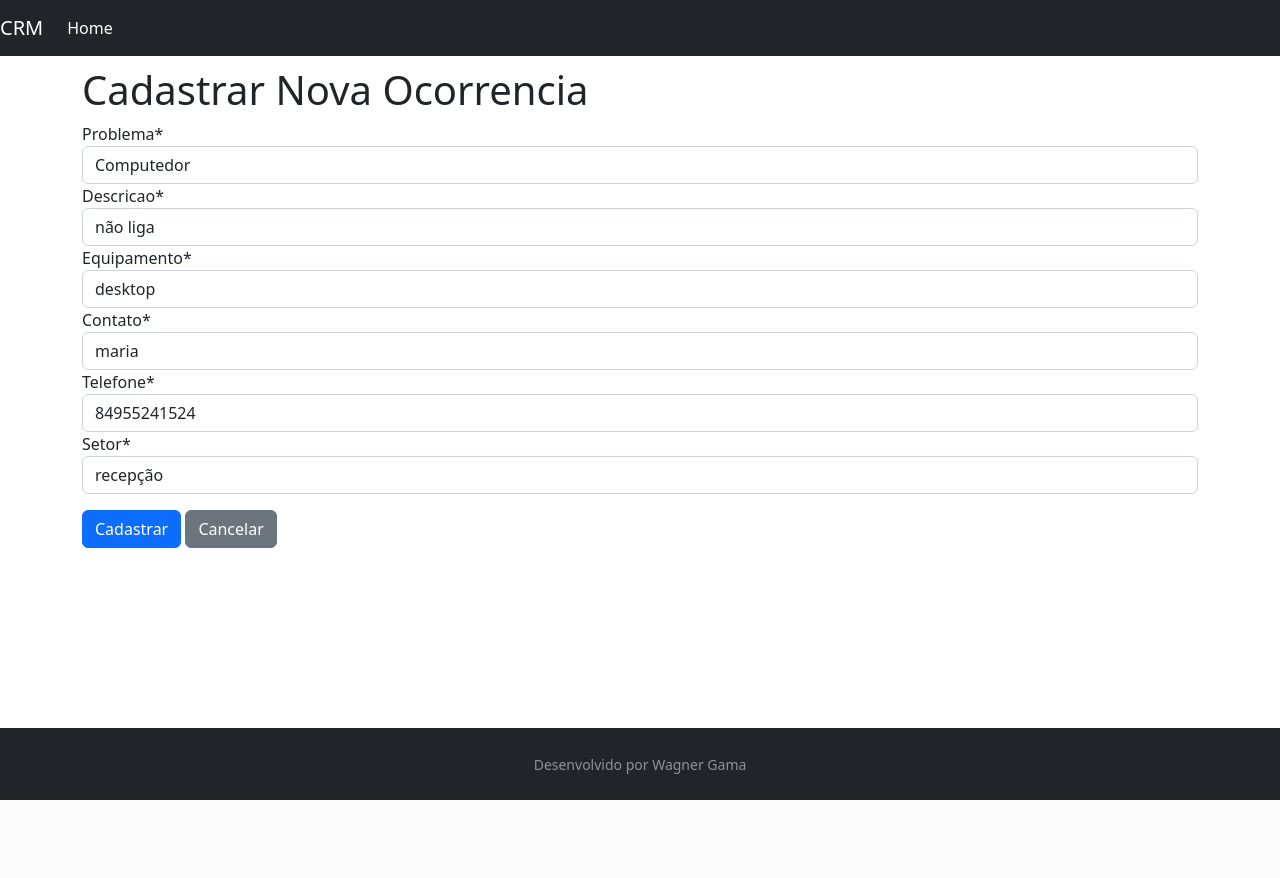
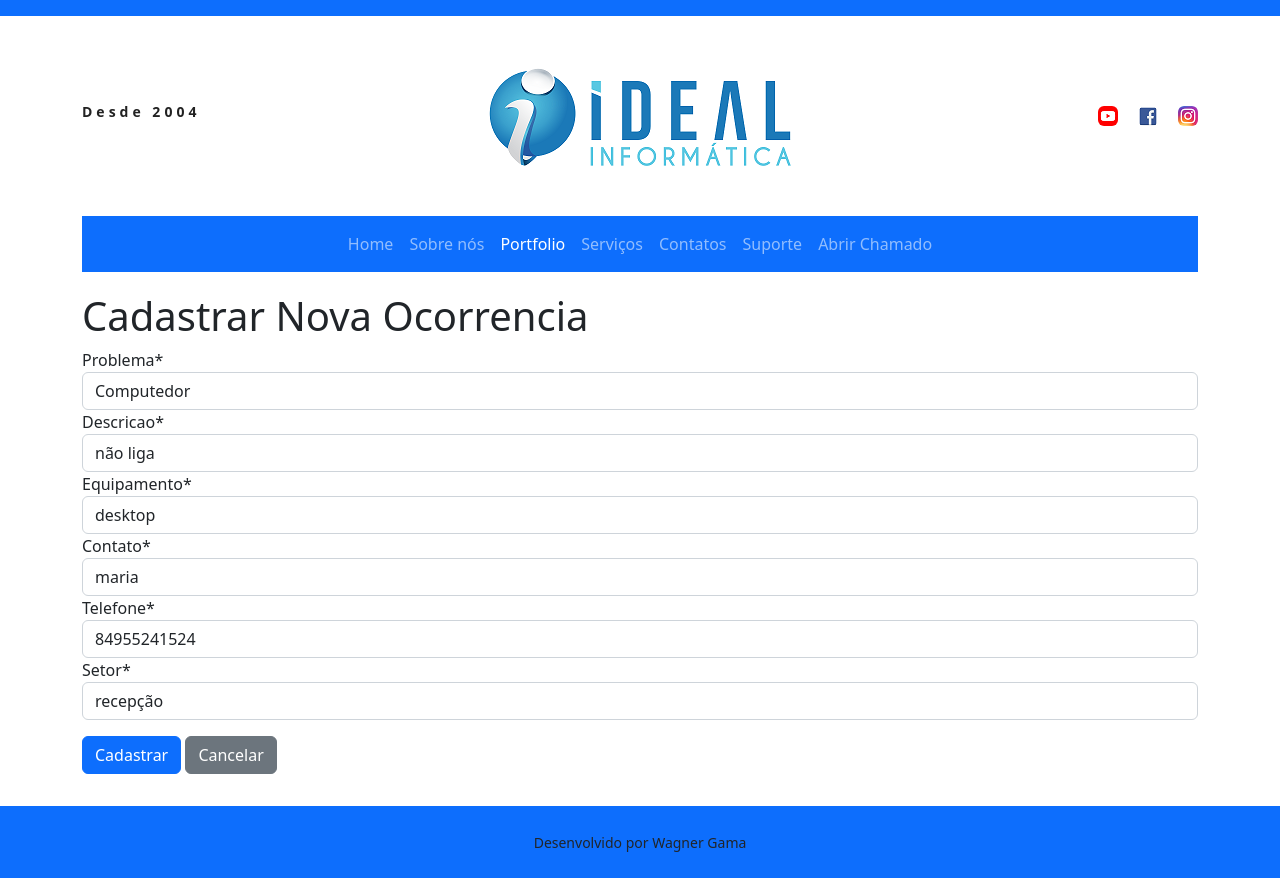
Before and after one commit to wagnergama/site-ideal, a Django app: page /at/1/ in a window 1280 px wide. Before the commit the page ends 800 px from the top, so only its background shows below. Run offline with Django 4.2, Linux system fonts and the light colour scheme; data comes from the database, SQL or seed files in the repository; parts of the project's set-up code (start-up, migrations or seed data) failed here and were passed over; some libraries are stand-ins or nearby versions.

Commit message:
upgrade header
upgrade header

```diff
--- a/site_ideal/core/templates/model-header.html
+++ b/site_ideal/core/templates/model-header.html
@@ -1,8 +1,88 @@
-<nav class="navbar navbar-expand-sm bg-dark navbar-dark">
-    <a class="navbar-brand" href={% url 'index' %}>CRM</a>
-    <ul class="navbar-nav me-auto mb-2 mb-lg-0">
+<nav class="navbar navbar-expand-lg navbar-dark bg-primary">
+
+</nav>
+
+<div class="container">
+  <div class="row">
+    <div class="col-sm-4 align-self-center text-left">
+      <h6>Desde 2004</h6>
+    </div>
+  <div class="col-sm-4 col-12 align-self-center box-1 text-center">
+    <a class="navbar-brand" href={% url 'index' %}>
+      {% load static %}
+      <img src="{% static 'logo.png' %}" alt="Logo" style="margin: 40px 0 40px 0;"/>
+    </a>
+  </div>
+  <div class="col-sm-4 align-self-center justify-text-right">
+    <div class="social-icons">
+      <a href="https://www.instagram.com/idealinfo_rn/"><img src="{% static 'icon-instagram.png' %}" class="rounded float-end" alt="instagram"></a>
+      <img src="{% static 'icon.png' %}" class="rounded float-end">
+      <a href="https://www.facebook.com/idealinformatica.info"><img src="{% static 'icon-facebook.png' %}" class="rounded float-end" alt="facebook"></a>
+      <img src="{% static 'icon.png' %}" class="rounded float-end">
+      <a href="https://www.youtube.com/c/WagnerGama"><img src="{% static 'icon-youtube.png' %}" class="rounded float-end" alt="facebook"></a>
+    </div>
+  </div>
+</div>
+
+
+
+<nav class="navbar navbar-expand-lg navbar-dark bg-primary">
+  <div class="container-fluid">
+    <div class="collapse navbar-collapse justify-content-center ">
+      <ul class="navbar-nav mb-2 mb-lg-0">
         <li class="nav-item">
-          <a class="nav-link active" aria-current="page" href="#">Home</a>
+          <a class="nav-link" href="index.html">Home</a>
+        </li>
+        <li class="nav-item">
+          <a class="nav-link" href="about.html">Sobre nós</a>
+        </li>
+        <li class="nav-item active">
+          <a class="nav-link active" href="portfolio.html">Portfolio</a>
+        </li>
+        <li class="nav-item">
+          <a class="nav-link" href="servicos.html">Serviços</a>
+        </li>
+        <li class="nav-item">
+          <a class="nav-link" href="contato.html">Contatos</a>
+        </li>
+        <li class="nav-item">
+          <a class="nav-link" href="suporte.html">Suporte</a>
+        </li>
+        <li class="nav-item">
+          <a class="nav-link" href="chamados.html">Abrir Chamado</a>
+        </li>
+      </ul>
+    </div>
+  </div>
+</nav>
+
+
+<!---
+  <nav class="navbar navbar-expand-lg bg-primary">
+
+    <ul class="nav">
+        <li class="nav-item">
+          <a class="nav-link" href="index.html">Home</a>
+        </li>
+        <li class="nav-item">
+          <a class="nav-link" href="about.html">Sobre nós</a>
+        </li>
+        <li class="nav-item active">
+          <a class="nav-link active" href="portfolio.html">Portfolio</a>
+        </li>
+        <li class="nav-item">
+          <a class="nav-link" href="servicos.html">Serviços</a>
+        </li>
+        <li class="nav-item">
+          <a class="nav-link" href="contato.html">Contatos</a>
+        </li>
+        <li class="nav-item">
+          <a class="nav-link" href="suporte.html">Suporte</a>
+        </li>
+        <li class="nav-item">
+          <a class="nav-link" href="chamados.html">Abrir Chamado</a>
         </li>
     </ul>
+
 </nav>
+--->
--- a/site_ideal/core/templates/model-page.html
+++ b/site_ideal/core/templates/model-page.html
@@ -16,7 +16,7 @@
     </head>
 
     <body class="d-flex flex-column">
-        <header>
+        <header class="header bg">
             {% include "model-header.html" %}
         </header>
 
@@ -26,7 +26,7 @@
             </div>
         </main>
 
-        <footer class="py-4 bg-dark text-white-50">
+        <footer class="py-4 bg-primary text-dark-50">
             {% include "model-footer.html" %}
         </footer>
     </body>
@@ -34,6 +34,18 @@
     <style>
         html, body {
             height: 100%;
+        }
+
+        header {
+            margin-bottom: 10px;
+        }
+
+        header h6 {
+            font-size: 14px;
+            letter-spacing: 4px;
+            color: #222;
+            font-weight: 600;
+            line-height: 1.3;
         }
 
         main{
```
Also changed, not shown: site_ideal/core/static/icon-facebook.png (added), site_ideal/core/static/icon-instagram.png (added), site_ideal/core/static/icon-youtube.png (added), site_ideal/core/static/icon.png (added), site_ideal/core/static/logo.png (added).
